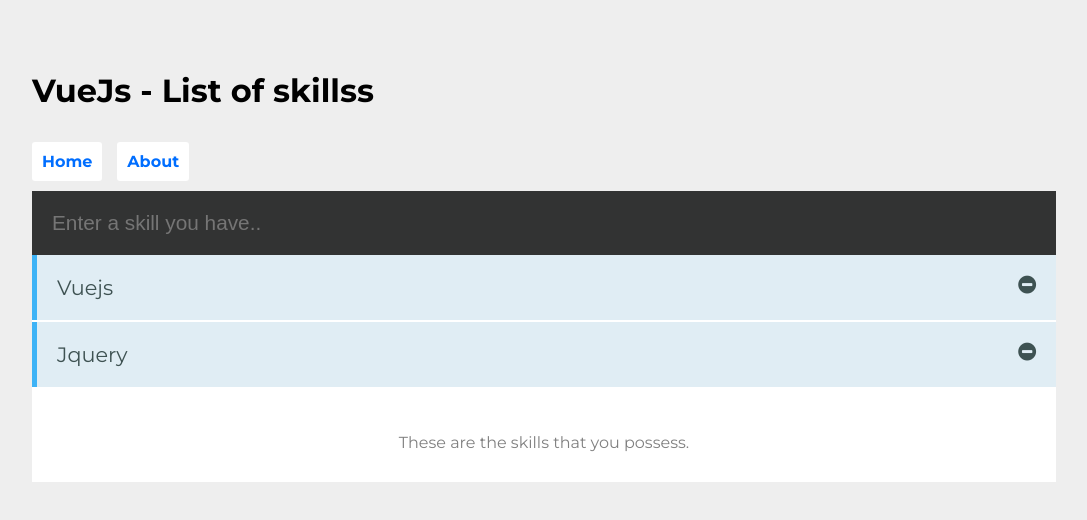
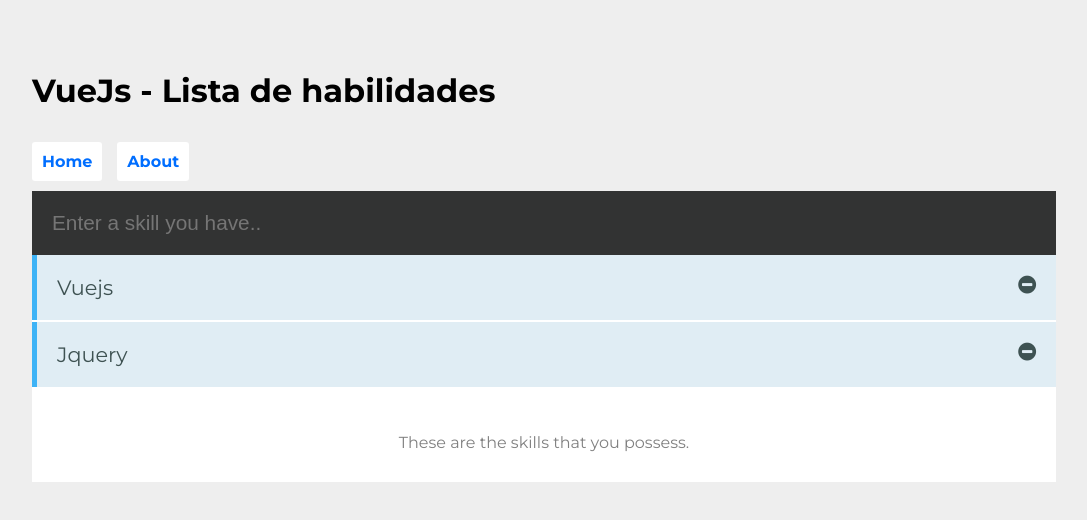
Before and after one commit to Fziliotti/list-of-skills, a Vue app: page / in a window 1280 px wide. Shown: the top 520 px of the page, without its empty margins (96-1183 px from the left). Built offline with nearby package versions, Linux system fonts and the light colour scheme; a small style sheet from the web is missing.

Commit message:
mudando o h1

```diff
--- a/src/App.vue
+++ b/src/App.vue
@@ -1,7 +1,7 @@
 <template>
   <div id="app">
     <header>
-      <h1>VueJs - List of skillss</h1>
+      <h1>VueJs - Lista de habilidades</h1>
 
     </header>
 
```
